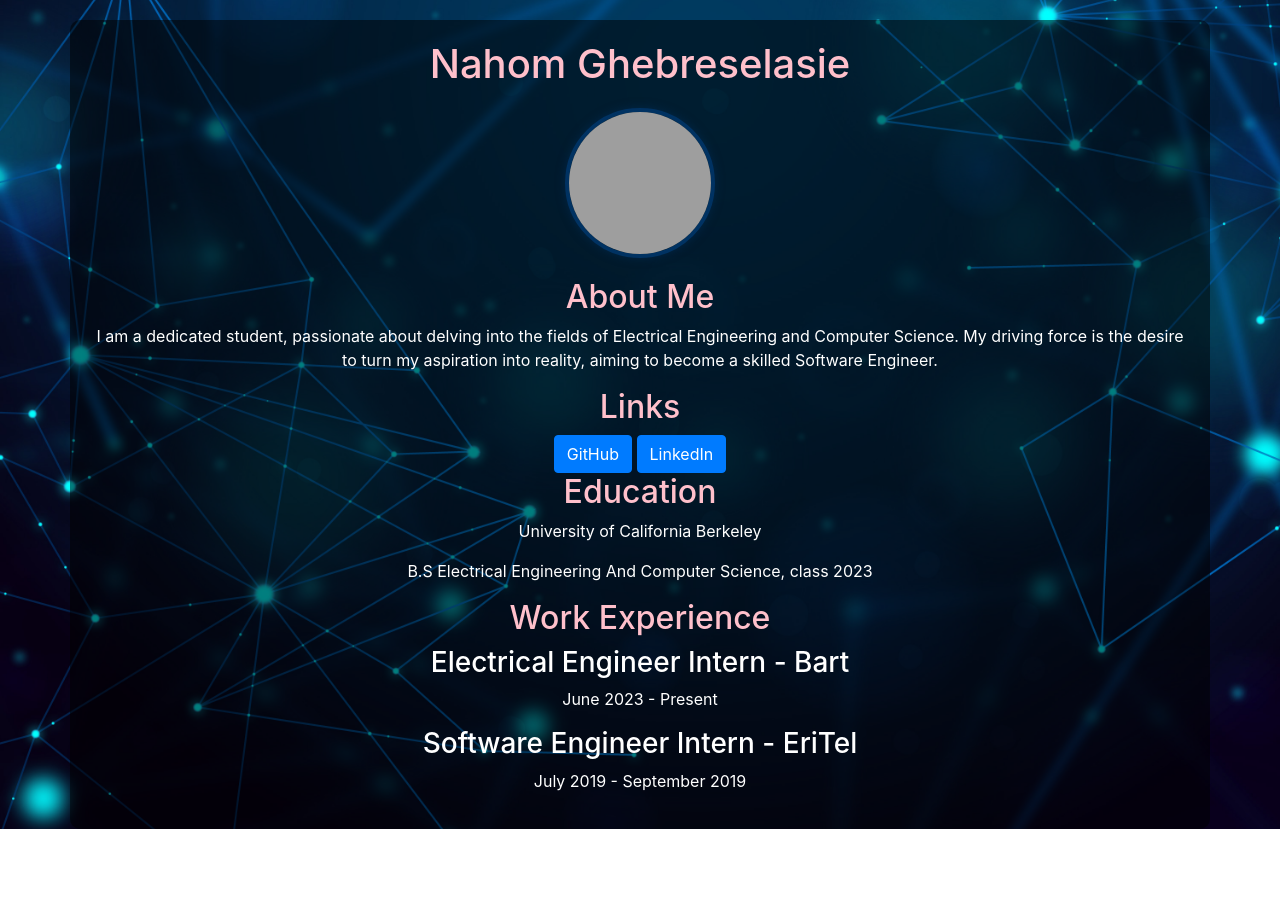
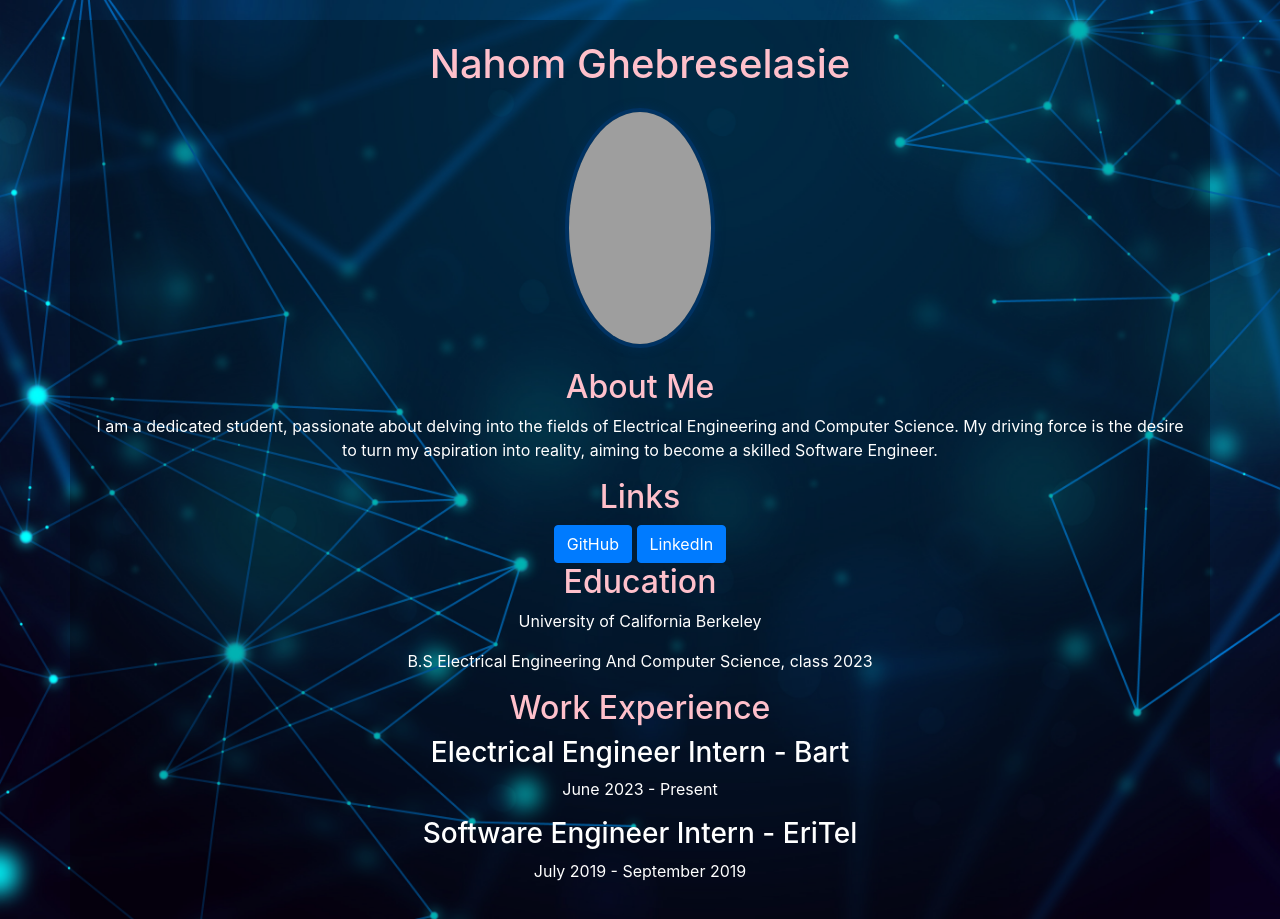
Before and after one commit to NahomAngesom/NahomAngesom.github.io, a plain HTML site: page index.html in a window 1280 px wide. Before the commit the page ends 829 px from the top, so only its background shows below. Drawn offline with nearby package versions, Linux system fonts and the light colour scheme; grey boxes are pictures that could not be loaded.

Commit message:
finishedd

```diff
--- a/index.html
+++ b/index.html
@@ -17,9 +17,8 @@
         }
 
         .container {
-            background-color: rgba(0, 0, 0, 0.5);
+            background-color: rgba(0.3, 0.3, 0.3, 0.3);
             padding: 20px;
-            border-radius: 10px;
             margin-top: 20px;
         }
 
--- a/styles.css
+++ b/styles.css
@@ -13,7 +13,7 @@ h1 {
     display: block;
     margin: 20px auto;
     width: 150px;
-    height: 150px;
+    height: 240px;
     border-radius: 100%;
     border: 4px solid #003262;
     box-shadow: 0px 0px 10px rgba(0, 50, 98, 0.5);
```
Also changed, not shown: 1 other file.
